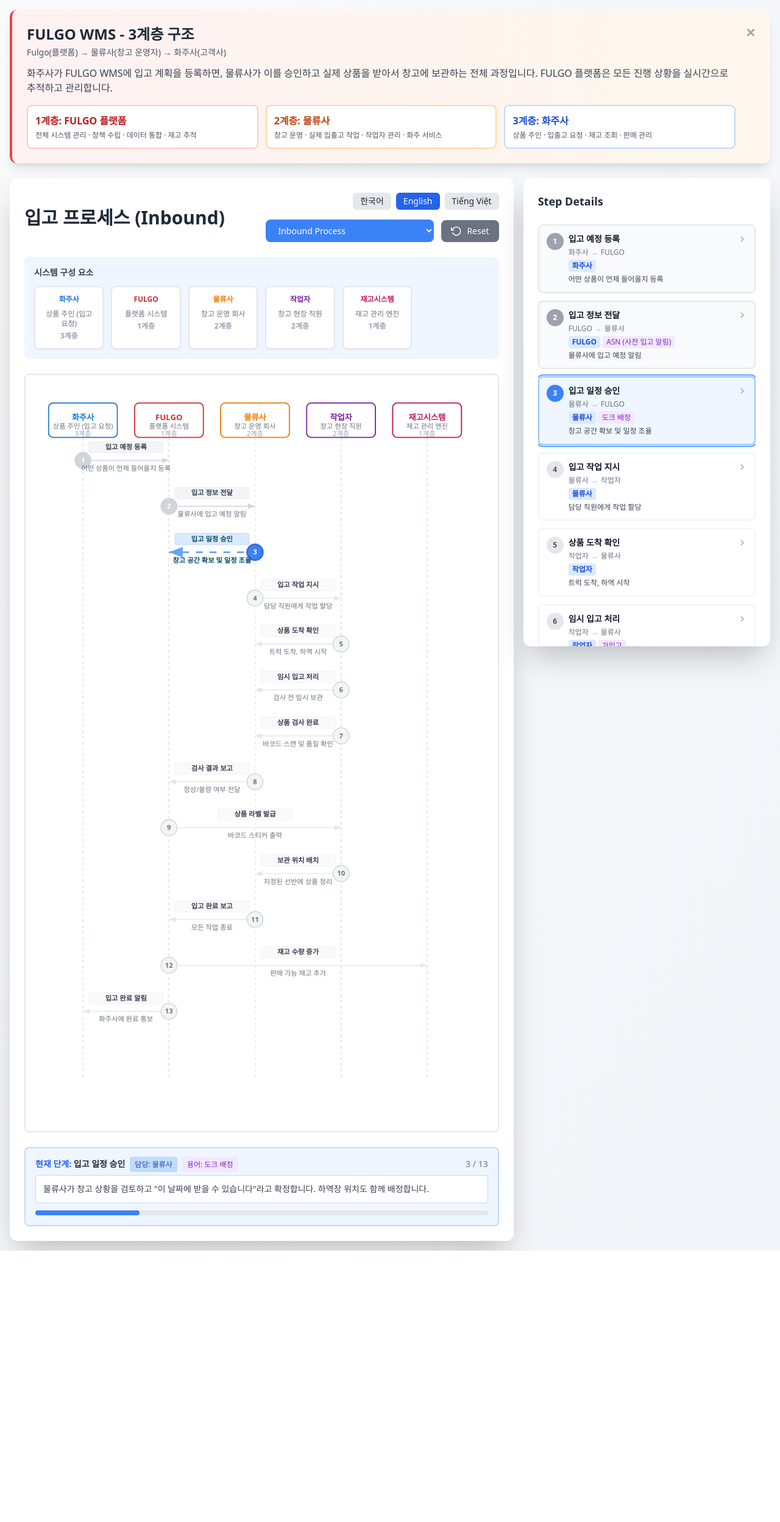
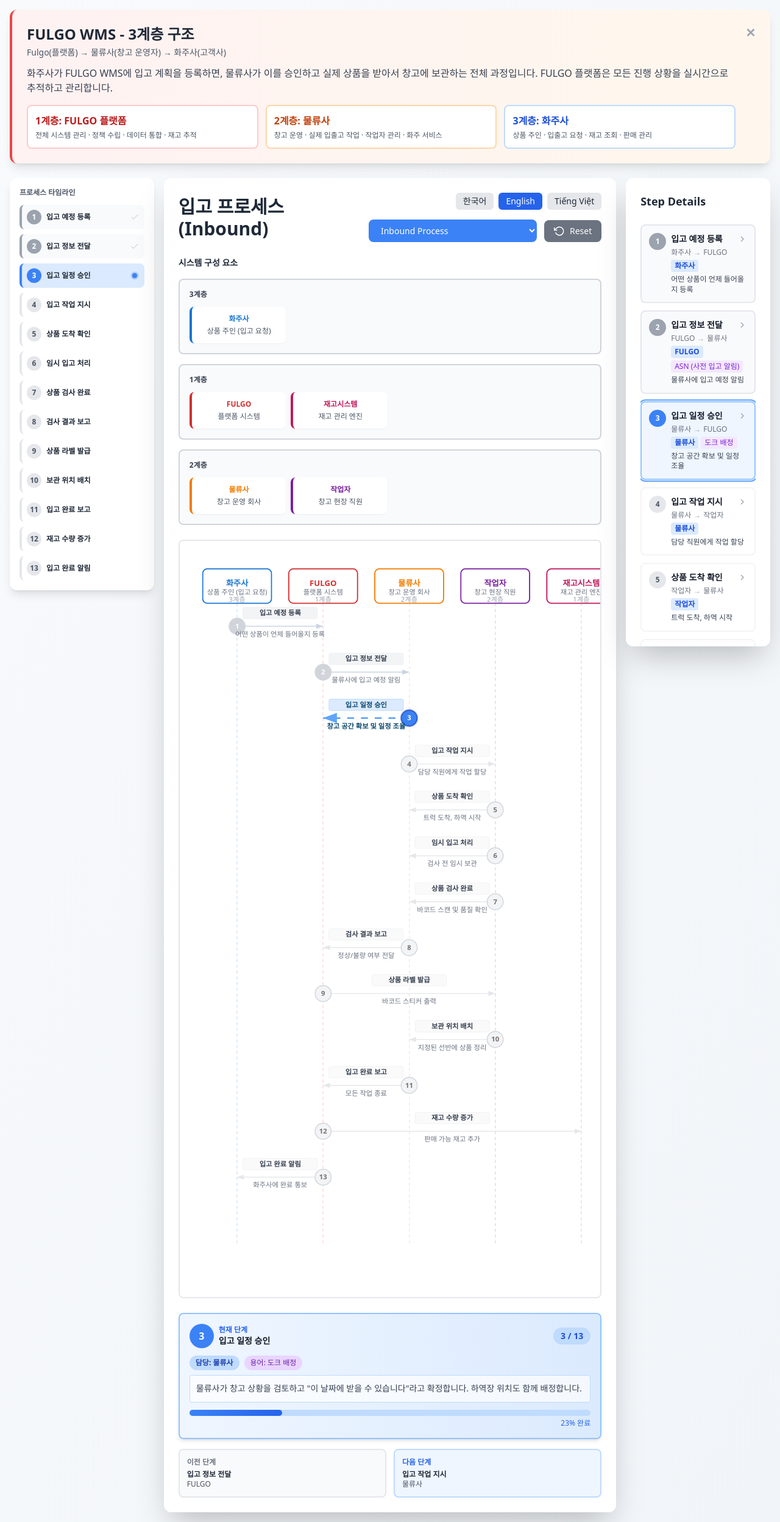
Before and after one commit to losnah-think/WMS-flow, a Next.js app: page /en in a window 1280 px wide. Shown: the whole page at 61% size. Before the commit the page ends 2051 px from the top, so only its background shows below. Built offline with nearby package versions, Linux system fonts and the light colour scheme.

Commit message:
Enhancement: Responsive layout improvements, mini timeline, enhanced legend and progress status

```diff
--- a/src/app/[locale]/page.tsx
+++ b/src/app/[locale]/page.tsx
@@ -11,6 +11,7 @@
 import { ProgressStatus } from '@/components/ProgressStatus';
 import { StepDetails } from '@/components/StepDetails';
 import { StepDetailsModal } from '@/components/StepDetailsModal';
+import { MiniTimeline } from '@/components/MiniTimeline';
 import { LanguageSwitcher } from '@/components/LanguageSwitcher';
 
 export default function Home() {
@@ -38,32 +39,42 @@
   } = useFlowController();
 
   return (
-    <div className="w-full min-h-screen bg-gradient-to-br from-slate-50 to-slate-100 p-4">
+    <div className="w-full min-h-screen bg-gradient-to-br from-slate-50 to-slate-100 p-2 md:p-4">
       <div className="max-w-7xl mx-auto">
         {/* 계층 구조 설명 카드 */}
         {showInfo && (
           <HierarchyInfo flow={currentFlow} onClose={toggleInfo} />
         )}
 
-        <div className="grid grid-cols-1 lg:grid-cols-3 gap-4">
-          {/* 좌측: 다이어그램 영역 (2/3 너비) */}
-          <div className="lg:col-span-2 bg-white rounded-xl shadow-2xl p-6">
+        {/* 3열 레이아웃: 타임라인(숨김/표시 토글) + 다이어그램 + 상세정보 */}
+        <div className="grid grid-cols-1 md:grid-cols-4 lg:grid-cols-5 gap-3 md:gap-4">
+          {/* 좌측: 미니 타임라인 (md:col-span-1, lg 이상에서만 표시) */}
+          <div className="hidden md:block md:col-span-1 lg:col-span-1">
+            <MiniTimeline
+              flow={currentFlow}
+              activeStep={activeStep}
+              onStepClick={handleStepSelect}
+            />
+          </div>
+
+          {/* 중앙: 다이어그램 영역 (md:col-span-2, lg:col-span-3) */}
+          <div className="col-span-1 md:col-span-3 lg:col-span-3 bg-white rounded-xl shadow-2xl p-4 md:p-6">
             {/* 헤더 */}
-            <div className="flex flex-col md:flex-row justify-between items-start md:items-center gap-4 mb-6">
-              <div>
-                <h1 className="text-3xl font-bold text-gray-800">
+            <div className="flex flex-col md:flex-row justify-between items-start md:items-center gap-3 md:gap-4 mb-4 md:mb-6">
+              <div className="flex-1">
+                <h1 className="text-2xl md:text-3xl font-bold text-gray-800 line-clamp-2">
                   {currentFlow.title}
                 </h1>
                 {!showInfo && (
                   <button
                     onClick={toggleInfo}
-                    className="text-sm text-red-600 hover:text-red-700 mt-1"
+                    className="text-xs md:text-sm text-red-600 hover:text-red-700 mt-1"
                   >
                     {t('hierarchyInfo.title')}
                   </button>
                 )}
               </div>
-              <div className="flex flex-col gap-4 items-end">
+              <div className="flex flex-col gap-2 md:gap-4 items-start md:items-end w-full md:w-auto">
                 <LanguageSwitcher />
                 <FlowControls
                   flowType={flowType}
@@ -89,15 +100,26 @@
             <ProgressStatus flow={currentFlow} activeStep={activeStep} />
           </div>
 
-          {/* 우측: 단계별 상세 설명 (1/3 너비, 스크롤 가능) */}
-          <div className="lg:col-span-1">
-            <div className="bg-white rounded-xl shadow-2xl p-6 h-full sticky top-4 overflow-y-auto max-h-[calc(100vh-2rem)]">
+          {/* 우측: 단계별 상세 설명 (col-span-1) - 모바일에서는 아래, md 이상에서는 우측 */}
+          <div className="col-span-1 md:col-span-1 lg:col-span-1">
+            <div className="bg-white rounded-xl shadow-2xl p-4 md:p-6 h-full sticky md:top-4 overflow-y-auto max-h-[60vh] md:max-h-[calc(100vh-2rem)]">
               <StepDetails
                 flow={currentFlow}
                 activeStep={activeStep}
                 onStepClick={handleStepSelect}
               />
             </div>
+          </div>
+        </div>
+
+        {/* 모바일 전용: 타임라인 (아래) */}
+        <div className="md:hidden mt-4">
+          <div className="bg-white rounded-xl shadow-2xl p-4">
+            <MiniTimeline
+              flow={currentFlow}
+              activeStep={activeStep}
+              onStepClick={handleStepSelect}
+            />
           </div>
         </div>
       </div>
--- a/src/components/ActorLegend.tsx
+++ b/src/components/ActorLegend.tsx
@@ -12,24 +12,55 @@
 export const ActorLegend: React.FC<ActorLegendProps> = ({ flow }) => {
   const t = useTranslations();
 
+  // 계층별 그룹화
+  const layerGroups = flow.actors.reduce((acc, actor) => {
+    const layer = actor.layer;
+    if (!acc[layer]) acc[layer] = [];
+    acc[layer].push(actor);
+    return acc;
+  }, {} as Record<string, typeof flow.actors>);
+
+  const layerColors: Record<string, { bg: string; text: string; border: string }> = {
+    'OMS': { bg: 'bg-blue-50', text: 'text-blue-700', border: 'border-blue-300' },
+    'WMS': { bg: 'bg-purple-50', text: 'text-purple-700', border: 'border-purple-300' },
+  };
+
   return (
-    <div className="mb-6 p-4 bg-blue-50 rounded-lg">
-      <h3 className="text-sm font-bold text-gray-700 mb-3">시스템 구성 요소</h3>
-      <div className="grid grid-cols-2 md:grid-cols-3 lg:grid-cols-6 gap-3">
-        {flow.actors.map((actor) => (
-          <div key={actor.id} className="flex flex-col items-center p-3 bg-white rounded-lg shadow-sm border-2 border-gray-200">
-            <div className="text-xs font-bold text-center mb-1" style={{color: actor.color}}>
-              {actor.name}
-            </div>
-            <div className="text-xs text-gray-500 text-center mt-1">
-              {actor.desc}
-            </div>
-            <div className="text-xs text-gray-400 text-center mt-1 font-semibold">
-              {actor.layer}
+    <div className="mb-6 space-y-4">
+      <h3 className="text-sm font-bold text-gray-800">시스템 구성 요소</h3>
+
+      {Object.entries(layerGroups).map(([layer, actors]) => {
+        const colors = layerColors[layer] || { bg: 'bg-gray-50', text: 'text-gray-700', border: 'border-gray-300' };
+
+        return (
+          <div key={layer}>
+            <div className={`${colors.bg} border-2 ${colors.border} rounded-lg p-4`}>
+              <h4 className={`text-xs font-bold ${colors.text} uppercase mb-3`}>
+                {layer}
+              </h4>
+              <div className="grid grid-cols-2 md:grid-cols-3 lg:grid-cols-4 gap-2">
+                {actors.map((actor) => (
+                  <div
+                    key={actor.id}
+                    className="flex flex-col p-3 bg-white rounded-lg shadow-sm border-l-4 transition-all hover:shadow-md"
+                    style={{ borderLeftColor: actor.color }}
+                  >
+                    <div
+                      className="text-xs font-bold text-center mb-1"
+                      style={{ color: actor.color }}
+                    >
+                      {actor.name}
+                    </div>
+                    <div className="text-xs text-gray-600 text-center">
+                      {actor.desc}
+                    </div>
+                  </div>
+                ))}
+              </div>
             </div>
           </div>
-        ))}
-      </div>
+        );
+      })}
     </div>
   );
 };
--- /dev/null
+++ b/src/components/MiniTimeline.tsx
@@ -0,0 +1,88 @@
+'use client';
+
+import React from 'react';
+import { Flow } from '@/models/types';
+
+interface MiniTimelineProps {
+  flow: Flow;
+  activeStep: number;
+  onStepClick: (stepIndex: number) => void;
+}
+
+export const MiniTimeline: React.FC<MiniTimelineProps> = ({
+  flow,
+  activeStep,
+  onStepClick,
+}) => {
+  return (
+    <div className="bg-white rounded-xl shadow-lg p-4 mb-4">
+      <h3 className="text-xs font-bold text-gray-600 uppercase mb-3">프로세스 타임라인</h3>
+      <div className="space-y-2">
+        {flow.steps.map((step, idx) => {
+          const isActive = activeStep === idx;
+          const isPassed = activeStep > idx;
+
+          return (
+            <button
+              key={idx}
+              onClick={() => onStepClick(idx)}
+              className={`w-full flex items-center gap-2 p-2 rounded-lg transition-all text-left ${
+                isActive
+                  ? 'bg-blue-100 border-l-4 border-blue-500'
+                  : isPassed
+                  ? 'bg-gray-50 border-l-4 border-gray-400'
+                  : 'bg-white border-l-4 border-gray-200 hover:bg-gray-50'
+              }`}
+            >
+              {/* 미니 원형 인디케이터 */}
+              <div
+                className={`flex-shrink-0 w-6 h-6 rounded-full flex items-center justify-center text-xs font-bold ${
+                  isActive
+                    ? 'bg-blue-500 text-white'
+                    : isPassed
+                    ? 'bg-gray-400 text-white'
+                    : 'bg-gray-200 text-gray-600'
+                }`}
+              >
+                {idx + 1}
+              </div>
+
+              {/* 텍스트 */}
+              <div className="flex-1 min-w-0">
+                <p className="text-xs font-semibold text-gray-800 truncate">
+                  {step.label}
+                </p>
+              </div>
+
+              {/* 진행 상태 아이콘 */}
+              {isActive && (
+                <div className="flex-shrink-0">
+                  <svg
+                    className="w-4 h-4 text-blue-500 animate-pulse"
+                    fill="currentColor"
+                    viewBox="0 0 20 20"
+                  >
+                    <circle cx="10" cy="10" r="8" opacity="0.3" />
+                    <circle cx="10" cy="10" r="5" />
+                  </svg>
+                </div>
+              )}
+              {isPassed && (
+                <div className="flex-shrink-0">
+                  <svg
+                    className="w-4 h-4 text-gray-400"
+                    fill="none"
+                    stroke="currentColor"
+                    viewBox="0 0 24 24"
+                  >
+                    <polyline points="20 6 9 17 4 12"></polyline>
+                  </svg>
+                </div>
+              )}
+            </button>
+          );
+        })}
+      </div>
+    </div>
+  );
+};
--- a/src/components/ProgressStatus.tsx
+++ b/src/components/ProgressStatus.tsx
@@ -16,37 +16,85 @@
   if (activeStep < 0) return null;
 
   const currentStep = flow.steps[activeStep];
+  const previousStep = activeStep > 0 ? flow.steps[activeStep - 1] : null;
+  const nextStep = activeStep < flow.steps.length - 1 ? flow.steps[activeStep + 1] : null;
   const progress = ((activeStep + 1) / flow.steps.length) * 100;
 
   return (
-    <div className="mt-6 p-4 bg-blue-50 rounded-lg border-2 border-blue-200">
-      <div className="flex items-center justify-between mb-2">
-        <div className="text-sm">
-          <span className="font-bold text-blue-600">현재 단계:</span>{' '}
-          <span className="font-semibold text-gray-800">
-            {currentStep.label}
-          </span>
-          <span className="ml-2 text-xs bg-blue-200 text-blue-800 px-2 py-1 rounded">
+    <div className="mt-6 space-y-4">
+      {/* 현재 단계 */}
+      <div className="p-4 bg-gradient-to-r from-blue-50 to-blue-100 rounded-lg border-2 border-blue-300 shadow-md">
+        <div className="flex items-center justify-between mb-3">
+          <div className="flex items-center gap-2">
+            <div className="flex-shrink-0 w-10 h-10 rounded-full bg-blue-500 text-white flex items-center justify-center font-bold">
+              {activeStep + 1}
+            </div>
+            <div>
+              <p className="text-xs text-blue-600 font-semibold uppercase">현재 단계</p>
+              <p className="text-sm font-bold text-gray-900">{currentStep.label}</p>
+            </div>
+          </div>
+          <div className="text-sm text-blue-700 font-semibold bg-blue-200 px-3 py-1 rounded-full">
+            {activeStep + 1} / {flow.steps.length}
+          </div>
+        </div>
+
+        {/* 상세 정보 */}
+        <div className="space-y-2 mb-3">
+          <div className="flex flex-wrap gap-2">
+            <span className="text-xs bg-blue-200 text-blue-800 px-2.5 py-1 rounded-full font-semibold">
               담당: {currentStep.actor}
             </span>
             {currentStep.term && (
-            <span className="ml-2 text-xs bg-purple-100 text-purple-700 px-2 py-1 rounded">
+              <span className="text-xs bg-purple-200 text-purple-800 px-2.5 py-1 rounded-full">
                 용어: {currentStep.term}
               </span>
             )}
           </div>
-        <div className="text-sm text-gray-500 font-medium">
-          {activeStep + 1} / {flow.steps.length}
+          <p className="text-sm text-gray-700 leading-relaxed bg-white bg-opacity-70 p-2.5 rounded border border-blue-200">
+            {currentStep.detail}
+          </p>
+        </div>
+
+        {/* 프로그레스 바 */}
+        <div className="space-y-1">
+          <div className="w-full bg-blue-200 rounded-full h-2.5">
+            <div
+              className="bg-gradient-to-r from-blue-500 to-blue-600 h-2.5 rounded-full transition-all duration-300"
+              style={{ width: `${progress}%` }}
+            />
+          </div>
+          <p className="text-xs text-blue-600 font-medium text-right">
+            {Math.round(progress)}% 완료
+          </p>
         </div>
       </div>
-      <div className="text-sm text-gray-700 mb-3 p-3 bg-white rounded border border-blue-200">
-        {currentStep.detail}
+
+      {/* 이전/다음 단계 미리보기 */}
+      <div className="grid grid-cols-2 gap-3">
+        {previousStep ? (
+          <div className="p-3 bg-gray-50 rounded-lg border-2 border-gray-200 hover:shadow-md transition">
+            <p className="text-xs text-gray-500 font-semibold uppercase mb-1">이전 단계</p>
+            <p className="text-xs font-semibold text-gray-800 truncate">{previousStep.label}</p>
+            <p className="text-xs text-gray-600 truncate">{previousStep.actor}</p>
           </div>
-      <div className="w-full bg-gray-200 rounded-full h-2">
-        <div
-          className="bg-blue-500 h-2 rounded-full transition-all duration-300"
-          style={{ width: `${progress}%` }}
-        />
+        ) : (
+          <div className="p-3 bg-gray-50 rounded-lg border-2 border-dashed border-gray-300">
+            <p className="text-xs text-gray-400 text-center">시작</p>
+          </div>
+        )}
+
+        {nextStep ? (
+          <div className="p-3 bg-blue-50 rounded-lg border-2 border-blue-200 hover:shadow-md transition">
+            <p className="text-xs text-blue-600 font-semibold uppercase mb-1">다음 단계</p>
+            <p className="text-xs font-semibold text-gray-800 truncate">{nextStep.label}</p>
+            <p className="text-xs text-gray-600 truncate">{nextStep.actor}</p>
+          </div>
+        ) : (
+          <div className="p-3 bg-green-50 rounded-lg border-2 border-green-200">
+            <p className="text-xs text-green-600 font-semibold text-center">완료</p>
+          </div>
+        )}
       </div>
     </div>
   );
```
Lines whose indentation alone changed are shown as unchanged.
